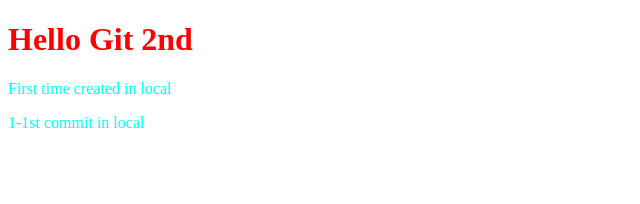
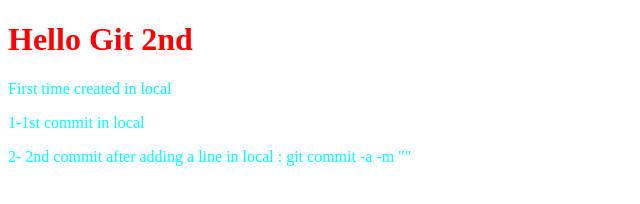
Before and after one commit to shiblyahmed28/git-hello2, a plain HTML site: page project/index.html in a window 1280 px wide. Shown: the whole page, without its empty margins (0-640 px from the left). Drawn offline with Linux system fonts and the light colour scheme.

Commit message:
2 - 2nd commit in local

```diff
--- a/project/index.html
+++ b/project/index.html
@@ -8,5 +8,6 @@
 <body>
 <P>First time created in local</P>
 <p>1-1st commit in local</p>
+<p>2- 2nd commit after adding a line in local : git commit -a -m ""</p>
 </body>
 </html>
```
